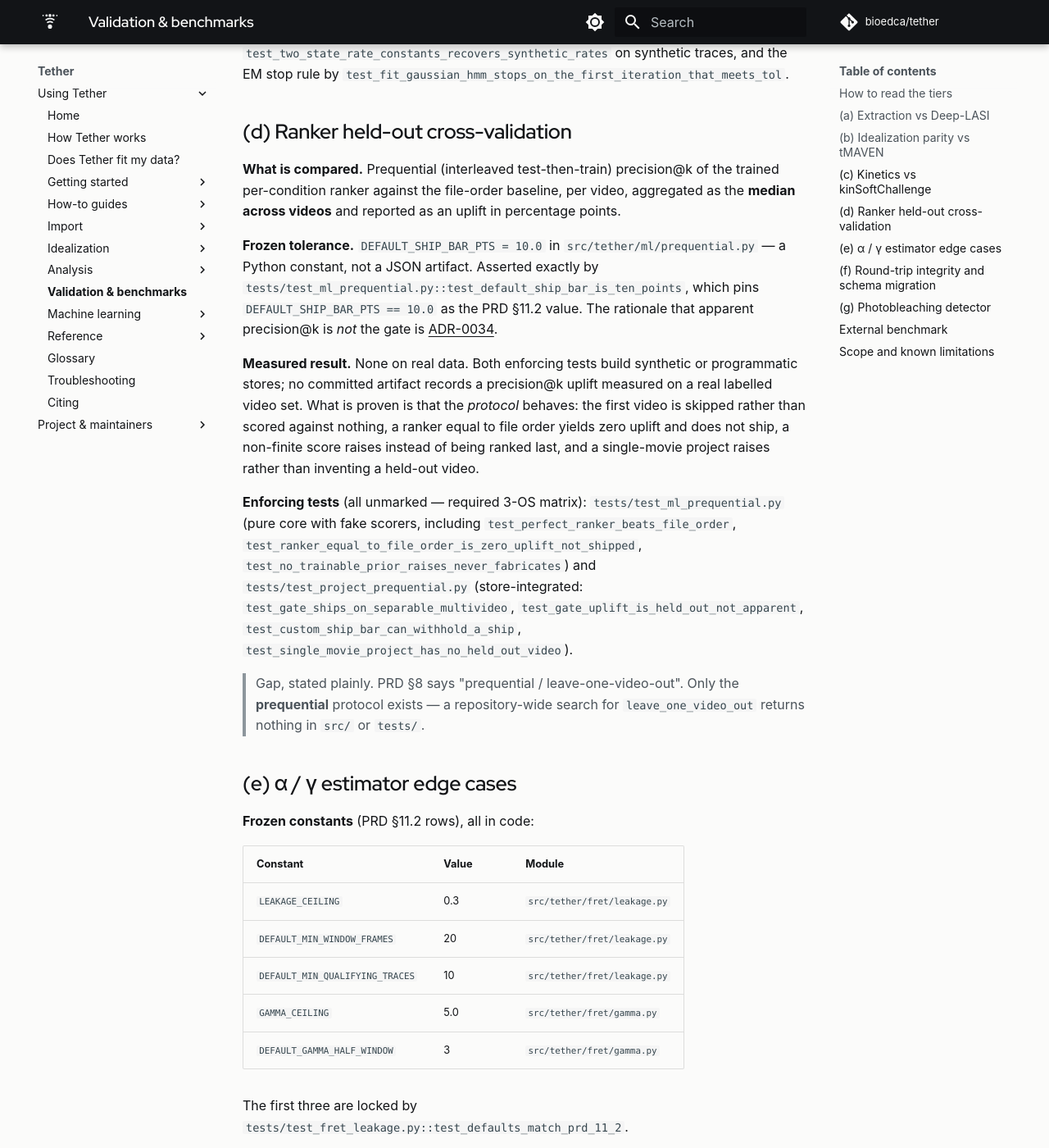
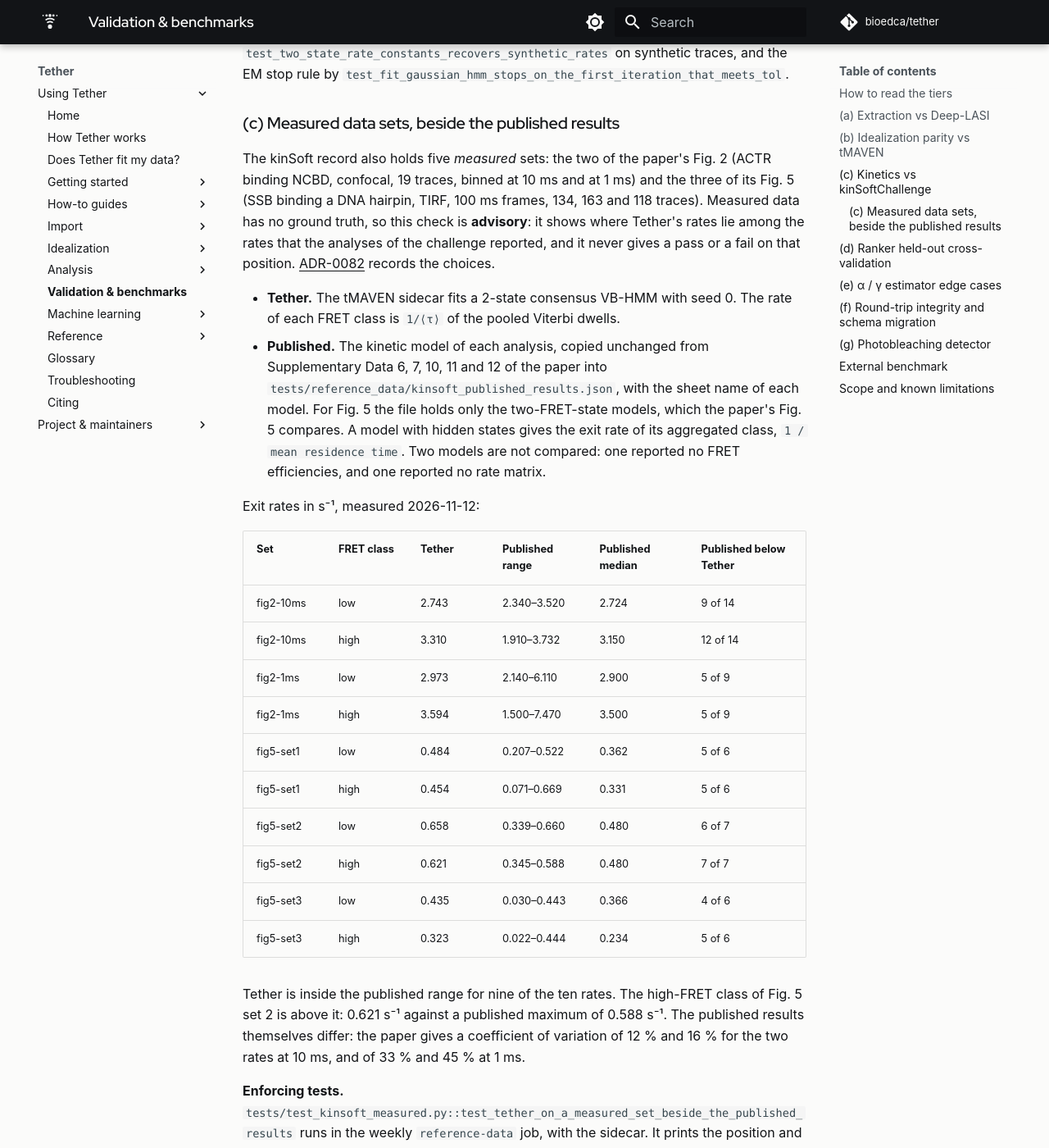
Before and after one commit to bioedca/tether, an MkDocs documentation site: the page built from docs/validation.md, in a window 1280 px wide and 1400 px high, scrolled down 12181 px. Shown: the whole window at 82% size. Built offline with MkDocs 1.6.1 and Material for MkDocs 9.7.7, drawn with Linux system fonts in a browser that asks for light colours; comment, search, counter and statistics services are not loaded; the version menu is left out; some of the changed text lies outside the part shown.

Commit message:
test(analysis): place Tether's rates on the measured kinSoft sets among the published results (#718)
The kinSoftChallenge record holds five measured data sets that no test used:
the 10 ms and 1 ms sets of the paper's Fig. 2 and the three sets of its
Fig. 5. They are download entries of the reference-data manifest now, with
the five Supplementary Data spreadsheets of Gotz et al. 2022 that hold the
kinetic model of every analysis of the challenge.

tests/reference_data/kinsoft_published_results.json copies those models
unchanged, sheet by sheet (for Fig. 5 the two-FRET-state models the paper
compares), with Tether's frozen 2-state sidecar fit. The compared quantity
is the exit rate of each FRET class, 1 / mean residence time, so a model
with hidden states is comparable with a 2-state fit.

The weekly reference-data job now restores the sidecar env beside the base
env, fits each set and prints Tether's rate beside the published range. It
never fails on that position (advisory); it fails only when Tether's own
fit moves from its frozen result. Required-matrix tests check the copy, its
sources, the derivation on models with known answers, and the new table in
docs/validation.md. ADR-0082 records the choices.

```diff
--- a/docs/validation.md
+++ b/docs/validation.md
@@ -390,6 +390,54 @@ than silently score. The primitives are covered by
 `test_two_state_rate_constants_recovers_synthetic_rates` on synthetic traces, and the EM
 stop rule by `test_fit_gaussian_hmm_stops_on_the_first_iteration_that_meets_tol`.
 
+### (c) Measured data sets, beside the published results
+
+The kinSoft record also holds five *measured* sets: the two of the paper's Fig. 2 (ACTR binding
+NCBD, confocal, 19 traces, binned at 10 ms and at 1 ms) and the three of its Fig. 5 (SSB binding a
+DNA hairpin, TIRF, 100 ms frames, 134, 163 and 118 traces). Measured data has no ground truth, so
+this check is **advisory**: it shows where Tether's rates lie among the rates that the analyses of
+the challenge reported, and it never gives a pass or a fail on that position.
+[ADR-0082](adr/0082-measured-kinsoft-sets-are-placed-not-scored.md) records the choices.
+
+- **Tether.** The tMAVEN sidecar fits a 2-state consensus VB-HMM with seed 0. The rate of each
+  FRET class is `1/⟨τ⟩` of the pooled Viterbi dwells.
+- **Published.** The kinetic model of each analysis, copied unchanged from Supplementary Data 6,
+  7, 10, 11 and 12 of the paper into `tests/reference_data/kinsoft_published_results.json`, with
+  the sheet name of each model. For Fig. 5 the file holds only the two-FRET-state models, which the
+  paper's Fig. 5 compares. A model with hidden states gives the exit rate of its aggregated class,
+  `1 / mean residence time`. Two models are not compared: one reported no FRET efficiencies, and
+  one reported no rate matrix.
+
+Exit rates in s⁻¹, measured 2026-11-12:
+
+| Set | FRET class | Tether | Published range | Published median | Published below Tether |
+| --- | --- | --- | --- | --- | --- |
+| fig2-10ms | low | 2.743 | 2.340–3.520 | 2.724 | 9 of 14 |
+| fig2-10ms | high | 3.310 | 1.910–3.732 | 3.150 | 12 of 14 |
+| fig2-1ms | low | 2.973 | 2.140–6.110 | 2.900 | 5 of 9 |
+| fig2-1ms | high | 3.594 | 1.500–7.470 | 3.500 | 5 of 9 |
+| fig5-set1 | low | 0.484 | 0.207–0.522 | 0.362 | 5 of 6 |
+| fig5-set1 | high | 0.454 | 0.071–0.669 | 0.331 | 5 of 6 |
+| fig5-set2 | low | 0.658 | 0.339–0.660 | 0.480 | 6 of 7 |
+| fig5-set2 | high | 0.621 | 0.345–0.588 | 0.480 | 7 of 7 |
+| fig5-set3 | low | 0.435 | 0.030–0.443 | 0.366 | 4 of 6 |
+| fig5-set3 | high | 0.323 | 0.022–0.444 | 0.234 | 5 of 6 |
+
+Tether is inside the published range for nine of the ten rates. The high-FRET class of Fig. 5
+set 2 is above it: 0.621 s⁻¹ against a published maximum of 0.588 s⁻¹. The published results
+themselves differ: the paper gives a coefficient of variation of 12 % and 16 % for the two rates
+at 10 ms, and of 33 % and 45 % at 1 ms.
+
+**Enforcing tests.**
+`tests/test_kinsoft_measured.py::test_tether_on_a_measured_set_beside_the_published_results` runs
+in the weekly `reference-data` job, with the sidecar. It prints the position and fails only when
+Tether's fit moves from its frozen `tether_measured` result. On the required matrix,
+`test_the_page_shows_tether_beside_the_published_range` keeps the table above equal to the file,
+`test_every_analysis_is_a_whole_copy_of_one_sheet` and
+`test_every_set_names_its_data_and_the_paper_file_its_numbers_come_from` check the copy and its
+sources, and `test_a_class_of_two_hidden_states_exits_at_its_mean_residence_time` checks the
+derivation on a model whose answer is known.
+
 ## (d) Ranker held-out cross-validation
 
 **What is compared.** Prequential (interleaved test-then-train) precision@k of the trained
```
Also changed, not shown: docs/adr/0082-measured-kinsoft-sets-are-placed-not-scored.md (added, +101 -0 lines), docs/adr/README.md (+1 -0 lines), 5 other files.
